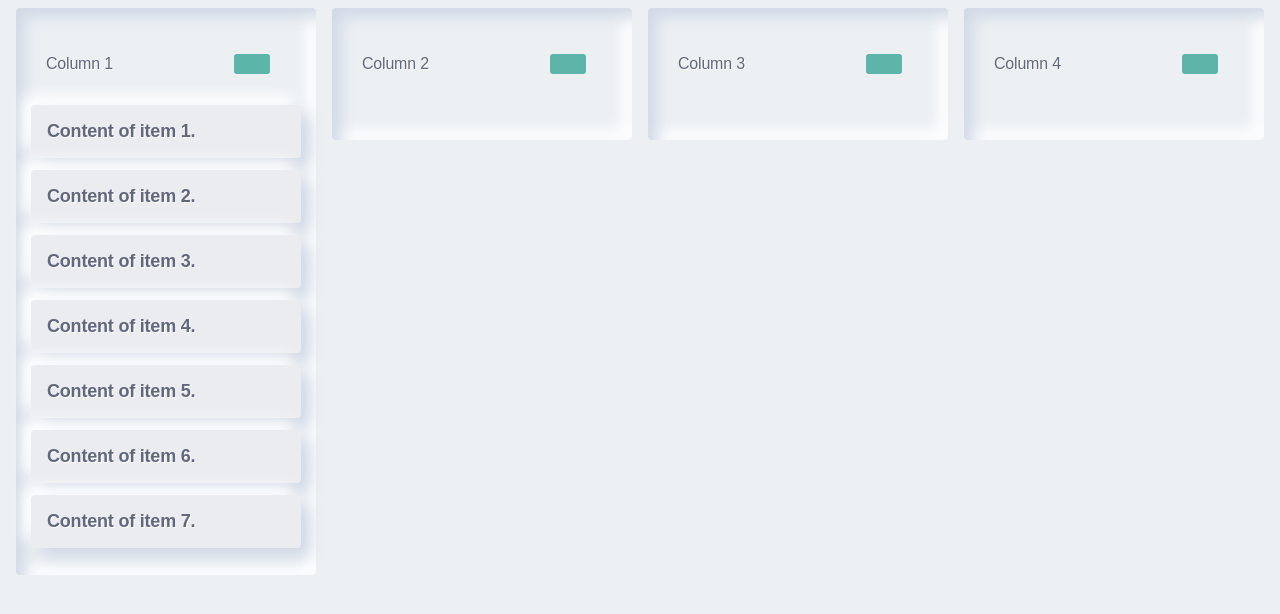
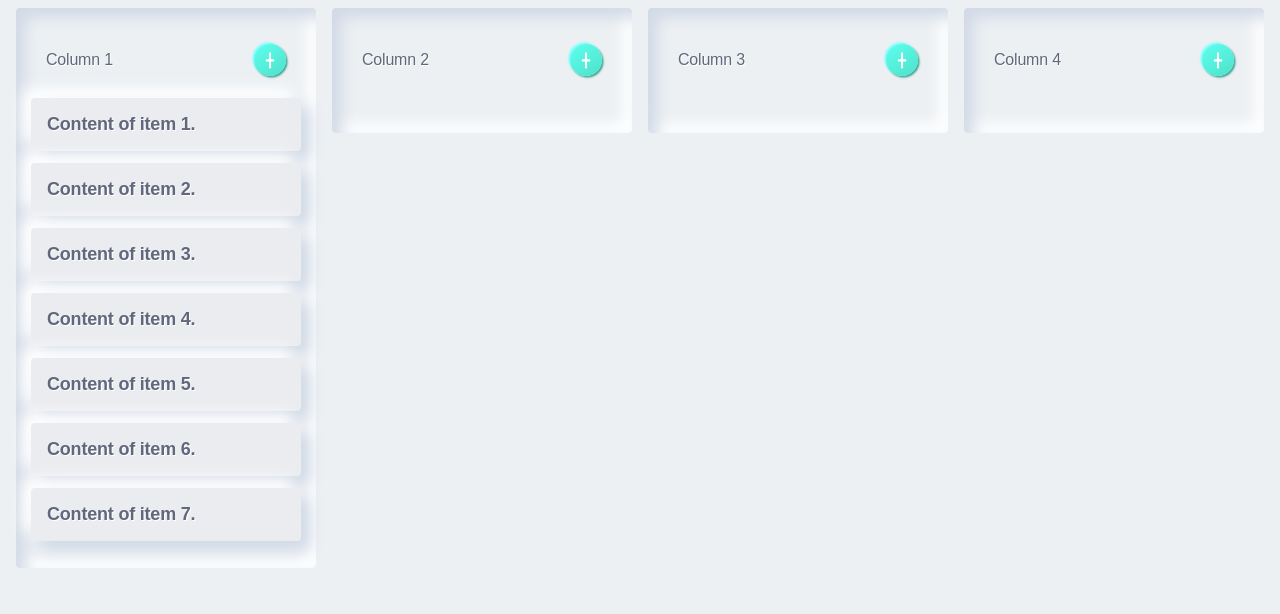
Before and after one commit to ryanskystack/react-dnd-task, a React (Create React App) app: page / in a window 1280 px wide. Shown: the top 614 px of the page. Built offline with nearby package versions, Linux system fonts and the light colour scheme.

Commit message:
completed

```diff
--- a/src/components/board-item.tsx
+++ b/src/components/board-item.tsx
@@ -11,8 +11,8 @@ type BoardItemProps = {
   item: any,
   editState: any,
   setEditState: any,
-  confirmState:any,
-  setConfirmState:any
+  confirmState: any,
+  setConfirmState: any
 }
 
 // Define types for board item element style properties
@@ -23,7 +23,7 @@ type BoardItemStylesProps = {
 
 // Create style for board item element
 const BoardItemEl = styled.div<BoardItemStylesProps>`
-  padding: 8px;
+
   background-color: ${(props) => props.isDragging ? '#d3e4ee' : '#ecf0f3'};
   border-radius: 4px;
   box-shadow: 9px 9px 15px #d1d9e6, -9px -9px 15px #fff;
@@ -36,30 +36,57 @@ const BoardItemEl = styled.div<BoardItemStylesProps>`
   text-shadow: 1px 1px 0 #FFF;
   color: #61677C;
   font-weight: bold;
+  font-size:
   transition: all 0.2s ease-in-out;
   cursor: move;
-  font-weight: 600;
+
 
   &:hover {
     box-shadow: -2px -2px 5px #FFF, 2px 2px 5px #BABECC;
-  }
+  }sdfsdfds
 
   & + & {
     margin-top: 4px;
   }
 `
 
-// Create style for board item element
-const EditEl = styled.div`
-&:hover {
-  cursor: pointer;
-}
+// Create style for input item element
+const InputWrapperEl = styled.div`
+ display:flex;
+ justify-content: space-between;
+ align-items: center;
+
+ box-sizing: border-box;
+ transition: all 0.2s ease-in-out;
+ height:21px;
+`
+
+// Create style for input item element
+const InputEl = styled.input`
+
+  margin-right: 8px;
+  background: #d0f6ec;
+  border-width:0;
+  box-shadow:  inset 2px 2px 5px #87a099, inset -5px -5px 10px #ffffff;
+  color: #61677C;
+  font-weight: bold;
+  font-weight: 400;
+  width: 200px;
+  height:28px
+
+  &:focus {
+    outline: none;
+    color: #61677C;
+    font-weight: bold;
+    font-weight: 400;
+    box-shadow:  inset 1px 1px 2px #BABECC, inset -1px -1px 2px #FFF;
+  }
+
 `
 // Create and export the BoardItem component
 export const BoardItem = (props: BoardItemProps) => {
   const { item, index, editState, setEditState, confirmState, setConfirmState } = props;
   const [inputState, setInputState] = useState<any>(item.content);
-  console.log('item:props:', props);
   // Create handler for update the input content of item
   const changeHanddler = (e: any) => {
     setInputState(e.target.value);
@@ -68,32 +95,16 @@ export const BoardItem = (props: BoardItemProps) => {
   const confirmHandler = (e: any) => {
     item.content = inputState;
     item['isActive'] = !item['isActive'];
-    console.log('confirm item:', item);
-    item===editState&&setEditState('');
+    item === editState && setEditState('');
     setConfirmState(item);
   }
 
   //Create handler for editting the item by click the item itself
   const editHanddler = (e: any) => {
-    console.log('e.target.id:', e.target.id);
     item['isActive'] = true;
-    console.log("edit item:",item);
-    item===confirmState&&setConfirmState('');
+    item === confirmState && setConfirmState('');
     setEditState(item);
   }
-
-  // let itemKey = e.target.id;
-  // itemList[`${itemKey}`]=editState;
-  // // update dataState (update items list as well)
-  // const newDataState = {
-  //   ...dataState,
-  //   items: itemList
-  // }
-  // console.log("newDataState:", newDataState);
-  // setDataState(newDataState);
-
-
-
 
   return <Draggable draggableId={item.id} index={index}>
     {(provided, snapshot) => (
@@ -105,10 +116,10 @@ export const BoardItem = (props: BoardItemProps) => {
       >
         {
           item.isActive ?
-            (<div>
-              <input autoFocus type="text" onChange={changeHanddler} value={inputState} />
+            (<InputWrapperEl>
+                <InputEl autoFocus type="text" onChange={changeHanddler} value={inputState} />
               <Button variant='confirm' key={item.id} id={item.id} onClick={confirmHandler} />
-            </div>
+            </InputWrapperEl>
             )
             :
             <div id={item.id} onClick={editHanddler}>
--- a/src/components/button.tsx
+++ b/src/components/button.tsx
@@ -15,53 +15,37 @@ export const Button: React.FC<ButtonProps> = (props) => {
     const { id, onClick, variant } = props;
 
     const ButtonEl = styled.button<ButtonProps>`
-        right:0;
-        width:20px;
-        height:20px;
-        display:flex;
-        justify-content: space-between;
-        background-color:green;
+
+        width:32px;
+        height:32px;
         color:white;
-        font-size: 1em;
-        margin: 1em;
-        padding: 0.25em 1em;
-        border: 2px solid #5db5a9;
-        border-radius: 3px;
-
+        border: 0;
+        padding:0;
+        border-radius: 50%;
         &:hover {
             cursor: pointer;
         }
 
         ${({ variant = '' }) => variant === 'add' && `
-        background-color: #5db5a9;
-        color: #fff;
+        width:32px;
+        height:32px;
+        background: linear-gradient(145deg, #5dffef, #4ee1c9);
+        box-shadow:  1.5px 1.5px 2px #39a391,
+                     -1.5px -1.5px 2px #75ffff;
+
       `}
         ${({ variant = '' }) => variant === 'confirm' && `
-          background-color: #fff;
-          color: #5db5a9;
+        width:24px;
+        height:24px;
+        background: linear-gradient(145deg, #27ff4c, #20dd40);
+        box-shadow:  1.5px 1.5px 2px #179f2e,
+                     -1.5px -1.5px 2px #31ff60;
+
         `}
      `
     return (
         <ButtonEl id={id} onClick={onClick} variant={variant} type="button">
-
-            {/* <button id={id} onClick={onClick} style={{width:'20px',height:'20px',backgroundColor:'green'}} type="button">
-            </button> */}
-            {/* <svg
-                    aria-hidden="true"
-                    focusable="false"
-                    data-prefix="fas"
-                    data-icon="backward"
-                    role="img"
-                    xmlns="http://www.w3.org/2000/svg"
-                    viewBox="0 0 512 512"
-                >
-                    <path
-                        fill="currentColor"
-                        d="M11.5 280.6l192 160c20.6 17.2 52.5 2.8 52.5-24.6V96c0-27.4-31.9-41.8-52.5-24.6l-192 160c-15.3 12.8-15.3 36.4 0 49.2zm256 0l192 160c20.6 17.2 52.5 2.8 52.5-24.6V96c0-27.4-31.9-41.8-52.5-24.6l-192 160c-15.3 12.8-15.3 36.4 0 49.2z"
-                    >
-                    </path>
-                </svg> */}
-
+            {variant==='add'?'╋':'✔' }
         </ButtonEl>
     );
 
```
